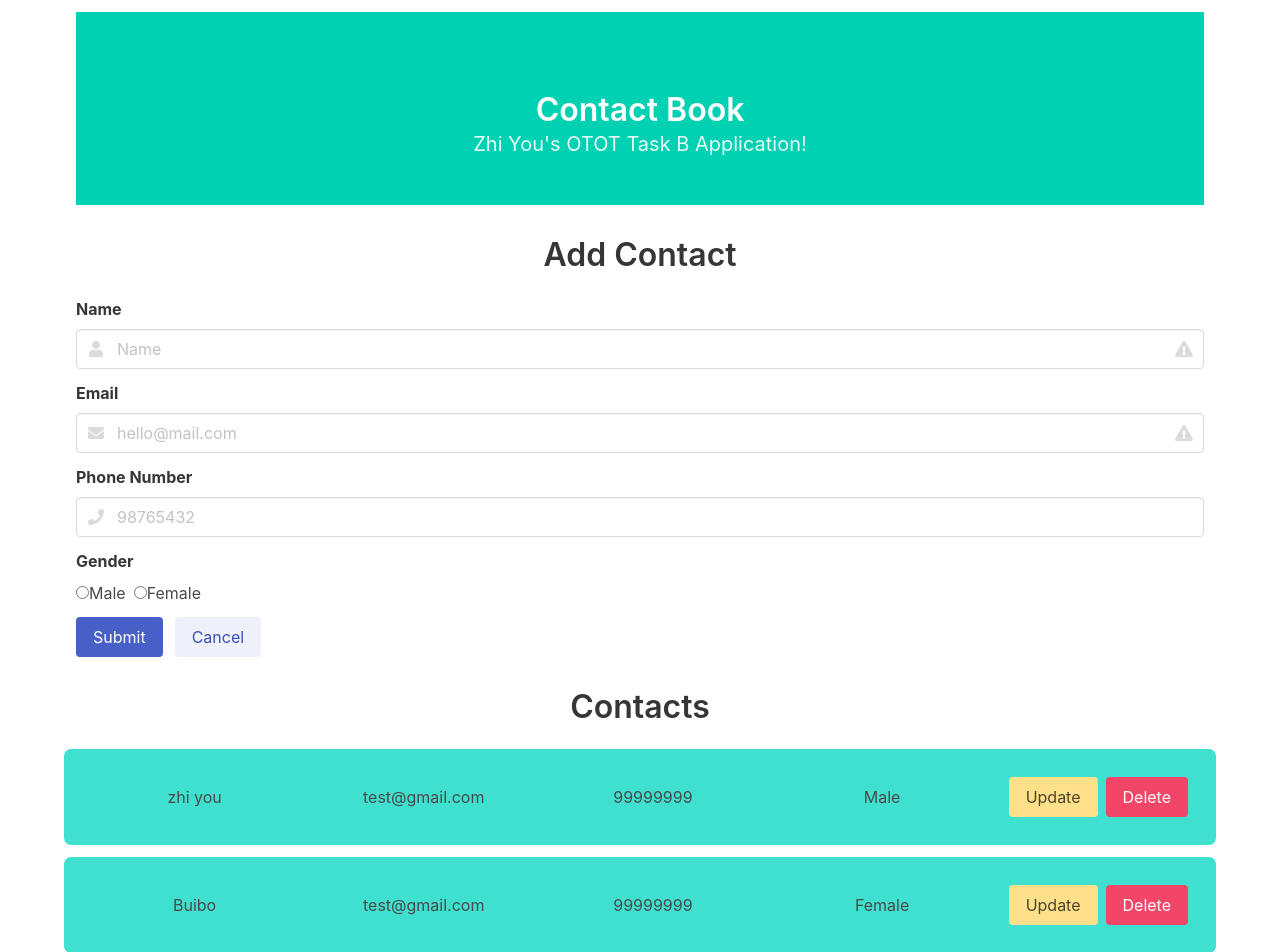
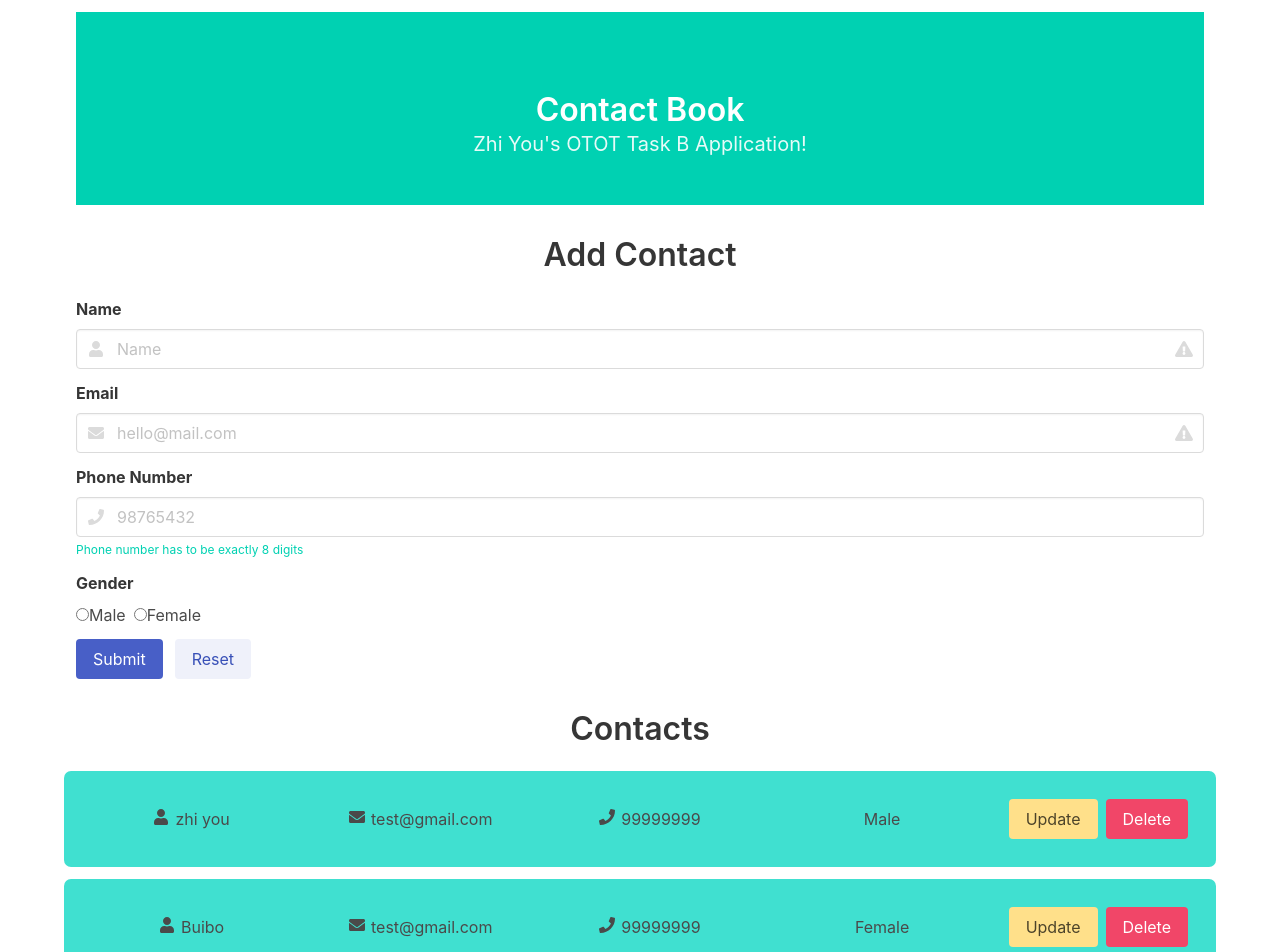
Before and after one commit to Zhi-You/OTOT-B, a React (Create React App) app in the folder frontend/: page / in a window 1280 px wide. Shown: the top 952 px of the page. Built offline with nearby package versions, Linux system fonts and the light colour scheme.

Commit message:
Add function for a contact with reset capabilities

```diff
--- a/frontend/package.json
+++ b/frontend/package.json
@@ -6,6 +6,7 @@
     "@testing-library/jest-dom": "^5.16.5",
     "@testing-library/react": "^13.4.0",
     "@testing-library/user-event": "^13.5.0",
+    "axios": "^1.1.2",
     "bulma": "^0.9.4",
     "react": "^18.2.0",
     "react-dom": "^18.2.0",
--- a/frontend/public/index.html
+++ b/frontend/public/index.html
@@ -2,14 +2,14 @@
 <html lang="en">
   <head>
     <meta charset="utf-8" />
-    <link rel="icon" href="%PUBLIC_URL%/favicon.ico" />
+    <link rel="icon" href="%PUBLIC_URL%/contacts.png" />
     <meta name="viewport" content="width=device-width, initial-scale=1" />
     <meta name="theme-color" content="#000000" />
     <meta
       name="description"
       content="Web site created using create-react-app"
     />
-    <link rel="apple-touch-icon" href="%PUBLIC_URL%/logo192.png" />
+    <link rel="apple-touch-icon" href="%PUBLIC_URL%/contacts.png" />
     <!--
       manifest.json provides metadata used when your web app is installed on a
       user's mobile device or desktop. See https://developers.google.com/web/fundamentals/web-app-manifest/
--- a/frontend/src/App.css
+++ b/frontend/src/App.css
@@ -12,3 +12,7 @@
   border-radius: 7px;
   padding: 1em;
 }
+
+/* .icon {
+  padding-right: 0.5em;
+} */
--- a/frontend/src/App.js
+++ b/frontend/src/App.js
@@ -18,6 +18,7 @@ function App() {
             <h1 className="title">Add Contact</h1>
             <Form />
             <h1 className="title">Contacts</h1>
+
             <ContactList />
           </div>
         </div>
--- a/frontend/src/components/ContactForm.js
+++ b/frontend/src/components/ContactForm.js
@@ -1,18 +1,65 @@
-import React from "react";
+import React, { useState, useEffect } from "react";
 import { useForm } from "react-hook-form";
+import axios from "axios";
+import { API_URL } from "../configs";
 
 export default function Form() {
   const {
     register,
     handleSubmit,
     watch,
-    formState: { errors },
+    reset,
+    formState,
+    formState: { isSubmitSuccessful },
   } = useForm();
 
-  const onSubmit = (data) => console.log(data);
+  const [update, setUpdate] = useState(false);
+
+  //   const [name, setName] = useState("");
+  //   const [email, setEmail] = useState("");
+  //   const [phone, setPhone] = useState("");
+  //   const [gender, setGender] = useState("");
+
+  const onSubmit = async (event) => {
+    console.log(event);
+
+    try {
+      const { data } = await axios.post(`${API_URL}/api/contacts`, {
+        name: event.name,
+        email: event.email,
+        phone: event.phone,
+        gender: event.gender,
+      });
+      if (data.message === "New contact created!") {
+        // getAllContacts();
+        //resetForm();
+        console.log(data);
+      }
+    } catch (err) {
+      console.log("err: ", err);
+      //setErr(err);
+    }
+  };
+
+  useEffect(() => {
+    if (formState.isSubmitSuccessful) {
+      reset({ name: "", email: "", phone: "", gender: "" });
+    }
+  }, [formState, reset]);
+
+  var resetForm = () => {
+    console.log("Enter reset");
+    // document.forms["form"].getElementsByTagName("input").value = "";
+    var frm = document.getElementsByName("contact-form")[0];
+    frm.reset();
+  };
 
   return (
-    <form className="has-text-left" onSubmit={handleSubmit(onSubmit)}>
+    <form
+      name="contact-form"
+      className="has-text-left"
+      onSubmit={handleSubmit(onSubmit)}
+    >
       <div className="field">
         <label className="label">Name</label>
         <div className="control has-icons-left has-icons-right">
@@ -60,6 +107,9 @@ export default function Form() {
             <i className="fas fa-phone"></i>
           </span>
         </div>
+        <p className="help is-primary">
+          Phone number has to be exactly 8 digits
+        </p>
       </div>
       <div className="field">
         <label className="label">Gender</label>
@@ -81,7 +131,13 @@ export default function Form() {
           </button>
         </div>
         <div className="control">
-          <button className="button is-link is-light">Cancel</button>
+          <button
+            className="button is-link is-light"
+            type="button" // to override default behaviour of submitting the form
+            onClick={resetForm}
+          >
+            Reset
+          </button>
         </div>
       </div>
     </form>
--- a/frontend/src/components/ContactList.js
+++ b/frontend/src/components/ContactList.js
@@ -22,13 +22,28 @@ const ContactList = () => {
       return (
         <div className="columns contact mt-3 is-vcentered">
           <div className="column">
-            <div key={idx}>{contact.name}</div>
+            <div className="has-icons-left" key={idx}>
+              <span className="icon is-small is-left pr-3">
+                <i className="fas fa-user"></i>
+              </span>
+              {contact.name}
+            </div>
           </div>
           <div className="column">
-            <div key={idx}>{contact.email}</div>
+            <div className="has-icons-left" key={idx}>
+              <span className="icon is-small is-left pr-3">
+                <i className="fas fa-envelope"></i>
+              </span>
+              {contact.email}
+            </div>
           </div>
           <div className="column">
-            <div key={idx}>{contact.phone}</div>
+            <div className="has-icons-left" key={idx}>
+              <span className="icon is-small is-left pr-3">
+                <i className="fas fa-phone"></i>
+              </span>
+              {contact.phone}
+            </div>
           </div>
           <div className="column">
             <div key={idx}>{contact.gender}</div>
```
Also changed, not shown: frontend/public/contacts.png (added), 1 other file (tests, documents, lock files or other folders).
